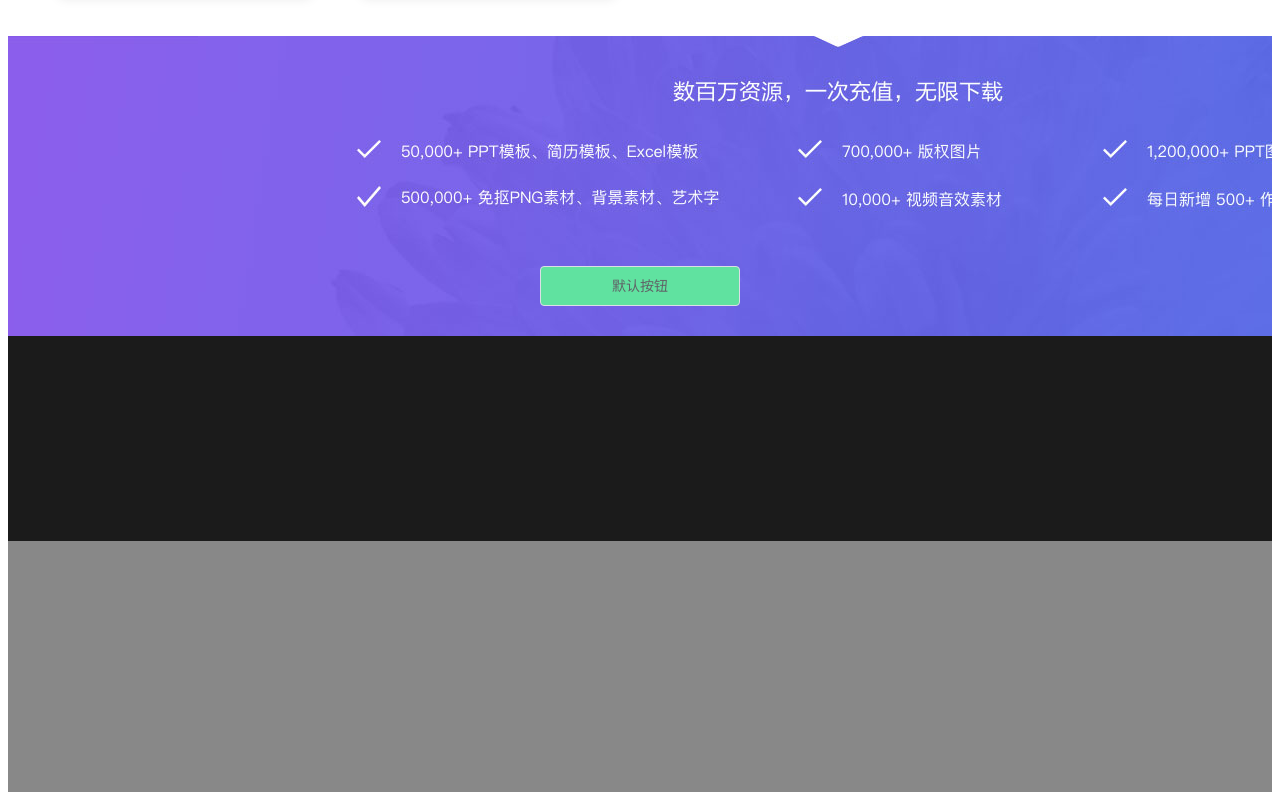
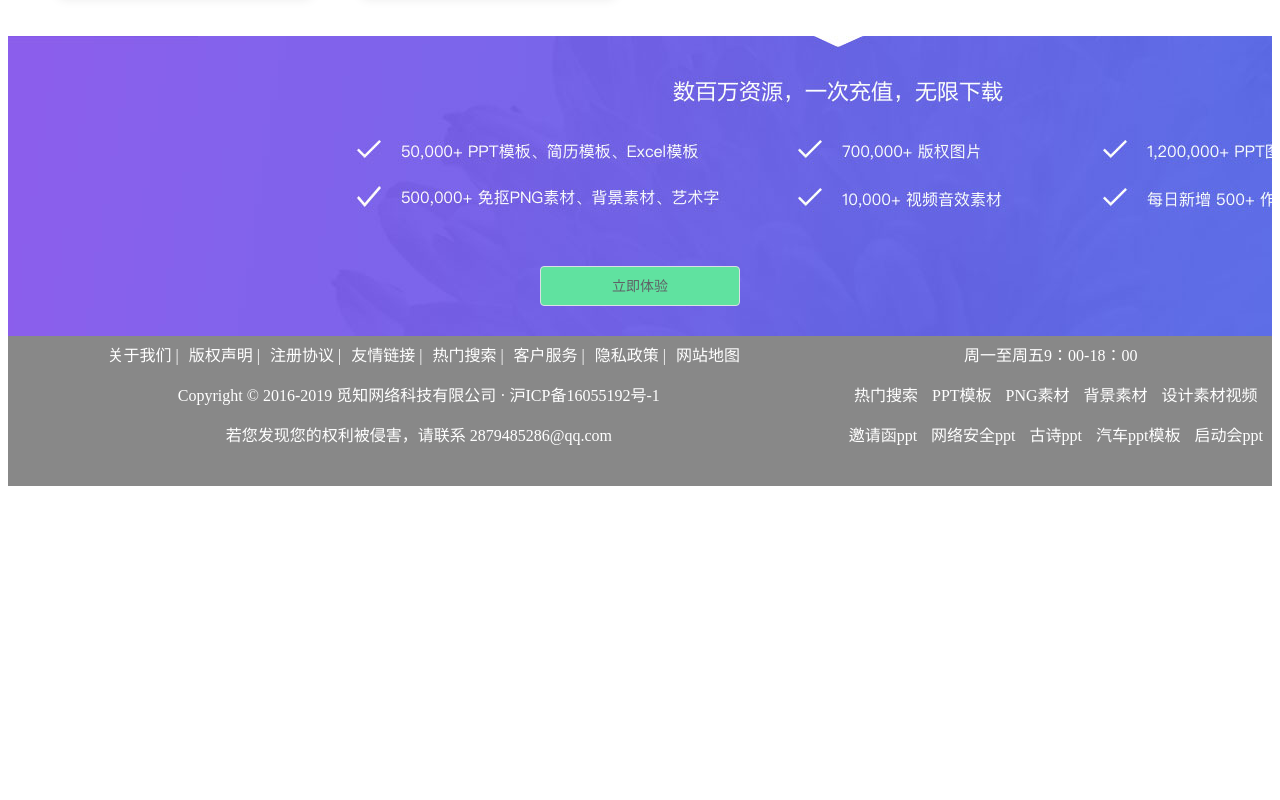
Before and after one commit to zmj0920/vue-elementui, a Vue app: page /#/ in a window 1280 px wide. Shown: the part 1952-2752 px from the top of the page. After the commit the page ends 2446 px from the top, so only its background shows below. Built offline with nearby package versions, Linux system fonts and the light colour scheme.

Commit message:
版权信息

```diff
--- a/src/components/Home.vue
+++ b/src/components/Home.vue
@@ -54,7 +54,6 @@
       <el-button type="primary" plain>党员大会PPT</el-button>
     </el-row>
 
-
     <el-row class="el-rows">
       <el-col
         :span="5"
@@ -74,12 +73,41 @@
     </el-row>
 
     <el-row class="foot-banner">
-     <el-button class="foot-banner-btn" style="background-color:#60e2a0">默认按钮</el-button>
-
-
+      <el-button class="foot-banner-btn" style="background-color:#60e2a0">立即体验</el-button>
     </el-row>
-    <el-row class="foot-content"></el-row>
-    <el-row class="bottom-seo-box"></el-row>
+    <el-row class="foot-content">
+      <div class="f1">
+        <div class="f5">
+          <span class="foo">关于我们 |</span>
+          <span class="foo">版权声明 |</span>
+          <span class="foo">注册协议 |</span>
+          <span class="foo">友情链接 |</span>
+          <span class="foo">热门搜索 |</span>
+          <span class="foo">客户服务 |</span>
+          <span class="foo">隐私政策 |</span>
+          <span class="foo">网站地图</span>
+        </div>
+        <div>Copyright © 2016-2019 觅知网络科技有限公司 · 沪ICP备16055192号-1</div>
+        <div>若您发现您的权利被侵害，请联系 2879485286@qq.com</div>
+      </div>
+    <div class="f2">
+       <div>周一至周五9：00-18：00</div>
+      <div>
+         <span class="foo">热门搜索 </span>
+          <span class="foo">PPT模板 </span>
+          <span class="foo">PNG素材 </span>
+          <span class="foo">背景素材 </span>
+          <span class="foo">设计素材视频 </span>
+      </div>
+      <div>
+         <span class="foo">邀请函ppt </span>
+          <span class="foo"> 网络安全ppt </span>
+          <span class="foo"> 古诗ppt </span>
+          <span class="foo">汽车ppt模板 </span>
+          <span class="foo"> 启动会ppt </span>
+      </div>
+    </div>
+    </el-row>
   </div>
 </template>
 <script>
@@ -197,27 +225,40 @@ export default {
   margin-top: 30px;
   margin-left: 10%;
 }
-.foot-banner{
+.foot-banner {
   margin-top: 40px;
   padding-top: 230px;
-height: 300px;
-background-image: url("./../img/foot_banner.jpg");
-background-position-x: -130px;
-text-align: center;
-/* background-color: #28dd8e; */
+  height: 300px;
+  background-image: url("./../img/foot_banner.jpg");
+  background-position-x: -130px;
+  text-align: center;
+  /* background-color: #28dd8e; */
 }
-.foot-banner-btn{
+.foot-banner-btn {
   width: 200px;
 }
-
-.foot-content{
-height: 205px;
-background-color:#1B1B1B;
+.foot-content {
+ line-height: 40px;
+  display: flex;
+  height: 150px;
+  color: #ffffff;
+  /* background-color: #1b1b1b; */
+  text-align: center;
+  background-color: #888888;
 }
-
-.bottom-seo-box{
-
-height: 251px;
-background-color:#888888;
+.f1{
+  width: 65%;
+  height: 150px;
+}
+.f2{
+  width: 35%;
+  height: 150px;
+  /* background-color: #28dd8e; */
+}
+.foo{
+  padding-left: 10px;
+}
+.f5 {
+  text-align: center;
 }
 </style>
```
